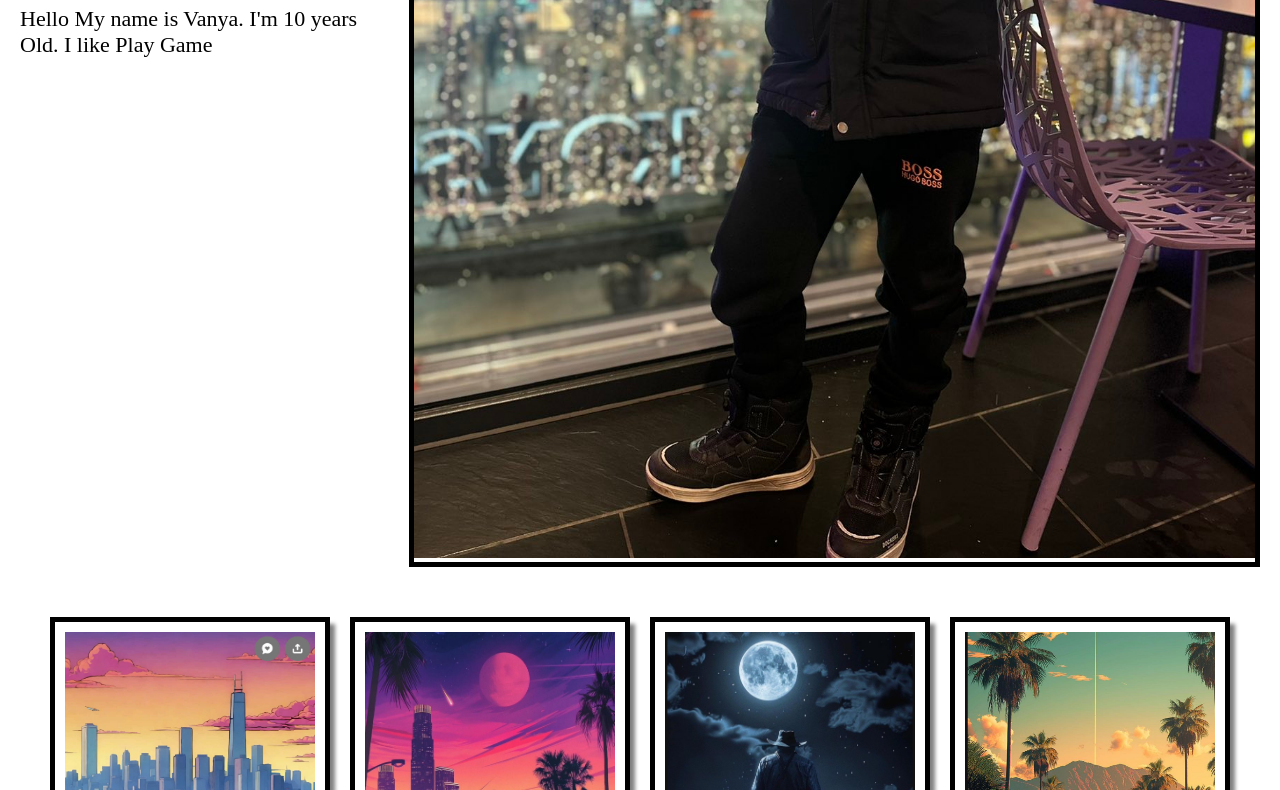
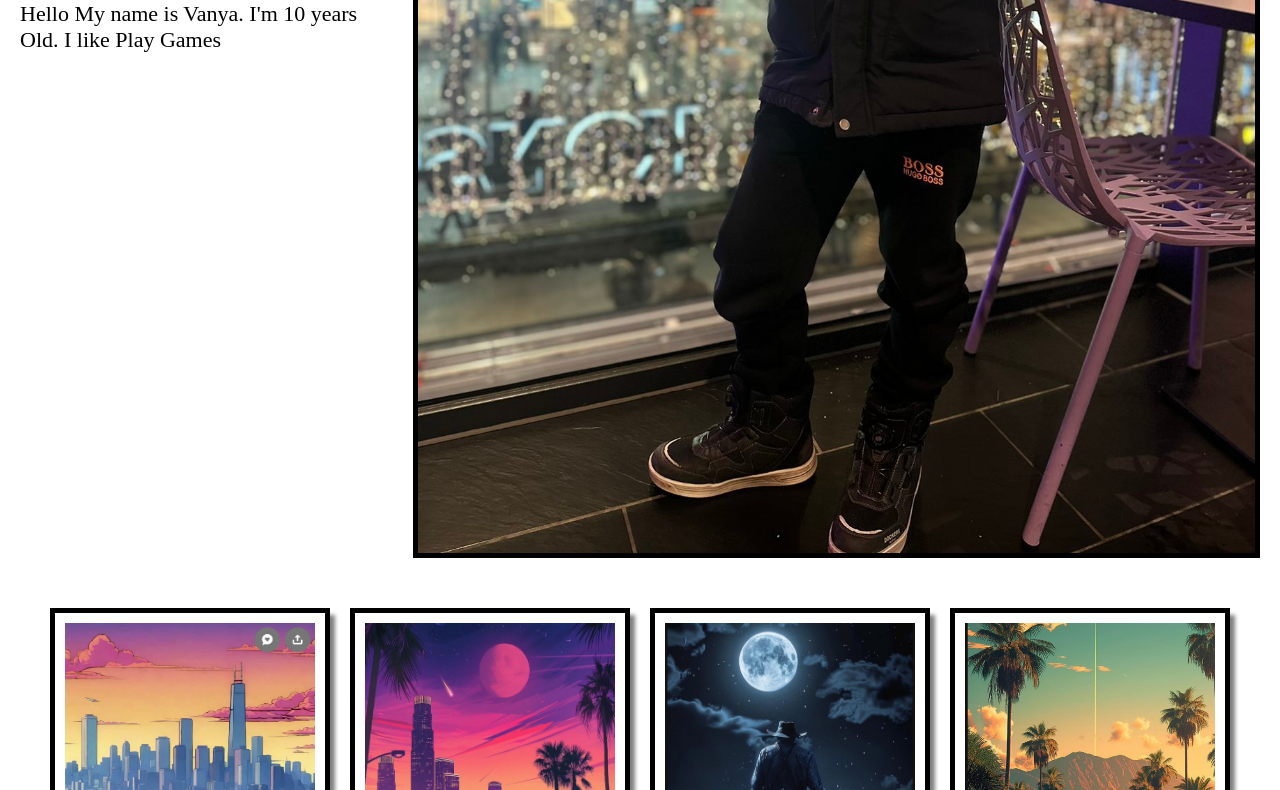
Before and after one commit to Vanya183/About-me, a plain HTML site: page index.html in a window 1280 px wide. Shown: the part 679-1469 px from the top of the page. Drawn offline with nearby package versions, Linux system fonts and the light colour scheme; a web font is replaced by a local one.

Commit message:
fix  bug

```diff
--- a/index.html
+++ b/index.html
@@ -42,7 +42,7 @@
             <h1>about me</h1>
             <p>Hello My name is Vanya.
                 I'm 10 years Old.
-                I like Play Game
+                I like Play Games
             </p>
         </div>
         <div class="Myfoto"><img src="foto.jpg" alt=""></div>
--- a/style.css
+++ b/style.css
@@ -140,5 +140,5 @@ scale: 1.05;
     .Myfoto img{
 height: 100%;
 width: 100%;
-
+display: block;
     }
```
